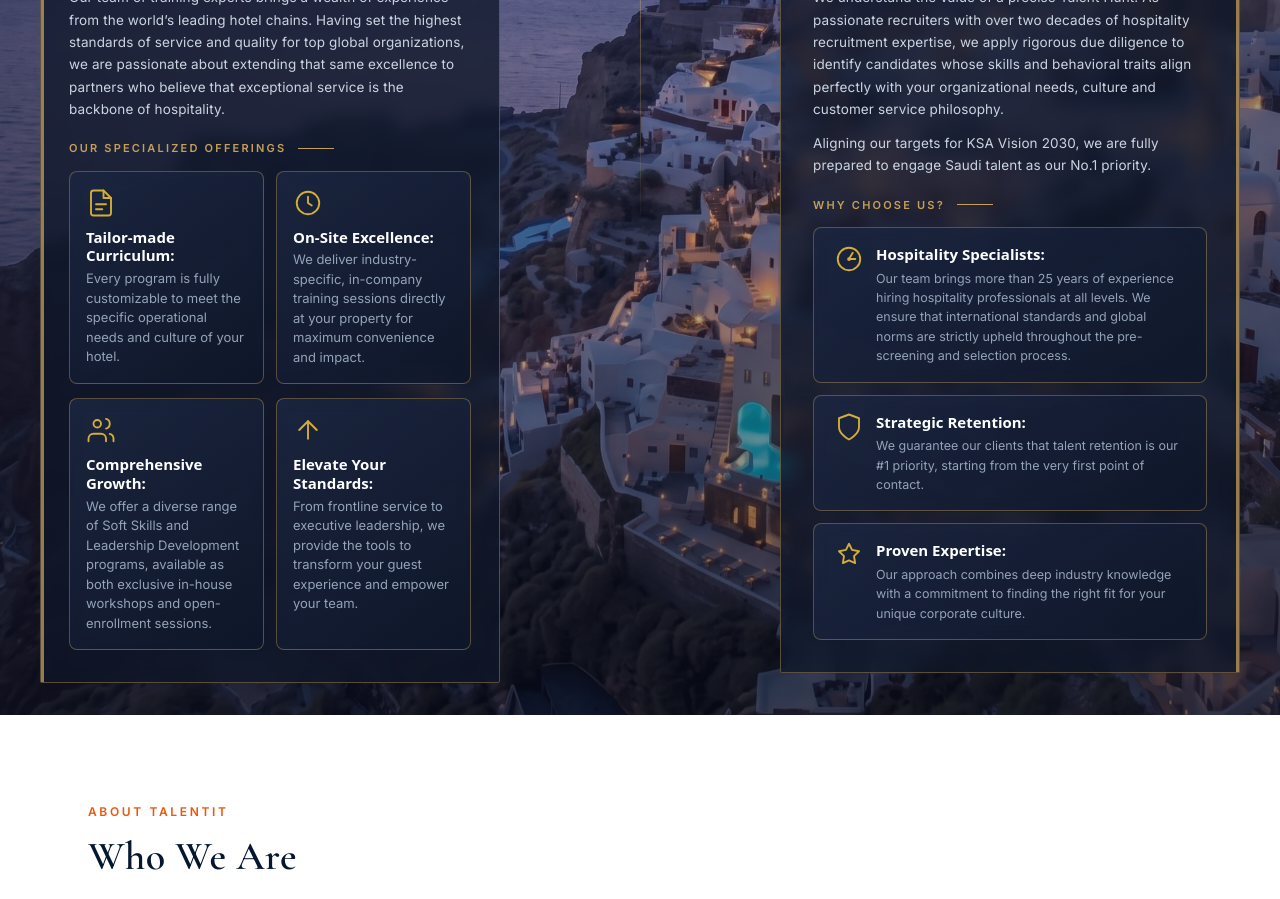
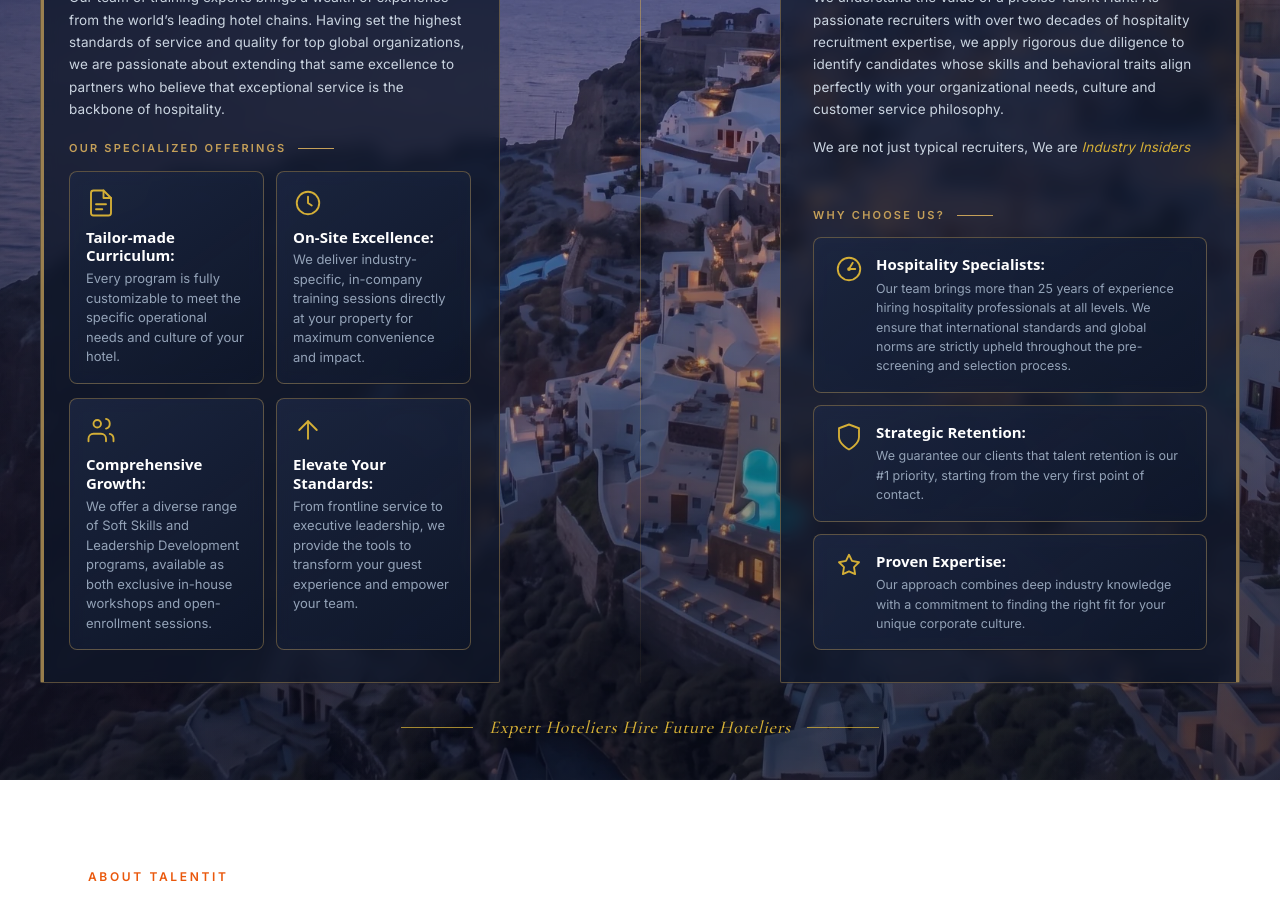
Before and after one commit to abdulrehmansajid-dev/TalenTiT-Website, a React (Vite) app: page / in a window 1280 px wide. Shown: the part 520-1419 px from the top of the page. Built offline with nearby package versions, Linux system fonts and the light colour scheme.

Commit message:
Hero refinements

```diff
--- a/src/components/Hero.jsx
+++ b/src/components/Hero.jsx
@@ -322,10 +322,10 @@ export default function Hero() {
           <span className="hidden h-px w-[96px] bg-[#D4AF37]/85 sm:block" />
         </div>
 
-        <div className="grid grid-cols-1 items-start gap-8 xl:grid-cols-[minmax(0,1.15fr)_minmax(180px,0.7fr)_minmax(0,1.15fr)] xl:gap-0 2xl:grid-cols-[minmax(0,1fr)_minmax(320px,0.72fr)_minmax(0,1fr)]">
+        <div className="grid grid-cols-1 items-stretch gap-8 xl:grid-cols-[minmax(0,1.15fr)_minmax(180px,0.7fr)_minmax(0,1.15fr)] xl:gap-0 2xl:grid-cols-[minmax(0,1fr)_minmax(320px,0.72fr)_minmax(0,1fr)]">
           <article
             id="hospitality-training"
-            className="relative min-w-0 px-6 pb-7 pt-7 sm:px-7 sm:pb-8 sm:pt-9"
+            className="relative flex h-full min-w-0 flex-col px-6 pb-7 pt-7 sm:px-7 sm:pb-8 sm:pt-9"
             style={panelStyle}
           >
             <span className="pointer-events-none absolute inset-y-0 left-0 w-[3px] bg-[#C5A059]/75" />
@@ -344,17 +344,19 @@ export default function Hero() {
               Our team of training experts brings a wealth of experience from the world’s leading hotel chains. Having set the highest standards of service and quality for top global organizations, we are passionate about extending that same excellence to partners who believe that exceptional service is the backbone of hospitality.
             </p>
 
+            <div className="mt-auto">
               <SectionLabel>Our Specialized Offerings</SectionLabel>
               <div className="mt-3.5 grid grid-cols-1 gap-x-3 gap-y-3.5 sm:grid-cols-2">
                 {trainingOfferings.map((item) => (
                   <TrainingCard key={item.title} {...item} />
                 ))}
               </div>
+            </div>
           </article>
 
-          <div className="relative hidden min-w-0 xl:flex justify-center">
+          <div className="relative hidden min-w-0 self-stretch xl:flex justify-center">
             <div
-              className="mt-2 h-[400px] w-px"
+              className="mt-2 h-[calc(100%-0.5rem)] w-px"
               style={{
                 background:
                   'linear-gradient(to bottom, rgba(197,160,89,.75), rgba(197,160,89,.05))',
@@ -364,7 +366,7 @@ export default function Hero() {
 
           <article
             id="talent-hunt"
-            className="relative min-w-0 px-6 pb-7 pt-7 sm:px-8 sm:pb-8 sm:pt-9"
+            className="relative flex h-full min-w-0 flex-col px-6 pb-7 pt-7 sm:px-8 sm:pb-8 sm:pt-9"
             style={panelStyle}
           >
             <span className="pointer-events-none absolute inset-y-0 right-0 w-[3px] bg-[#C5A059]/75" />
@@ -382,17 +384,28 @@ export default function Hero() {
             <p className="mt-5 text-[13.5px] font-normal leading-[1.65] tracking-[0.01em] text-[#CBD5E1]">
               We understand the value of a precise Talent Hunt. As passionate recruiters with over two decades of hospitality recruitment expertise, we apply rigorous due diligence to identify candidates whose skills and behavioral traits align perfectly with your organizational needs, culture and customer service philosophy.
             </p>
-            <p className="mt-3 text-[13.5px] font-normal leading-[1.65] tracking-[0.01em] text-[#CBD5E1]">
-              Aligning our targets for KSA Vision 2030, we are fully prepared to engage Saudi talent as our No.1 priority.
+            <p className="mt-4 text-[13.5px] font-normal leading-[1.65] tracking-[0.01em] text-[#CBD5E1]">
+              We are not just typical recruiters, We are{' '}
+              <span className="italic text-[#D4AF37]">Industry Insiders</span>
             </p>
 
+            <div className="mt-auto">
               <SectionLabel>Why Choose Us?</SectionLabel>
               <div className="mt-3.5 flex flex-col gap-3">
                 {talentBenefits.map((item) => (
                   <TalentCard key={item.title} {...item} />
                 ))}
               </div>
+            </div>
           </article>
+        </div>
+
+        <div className="mt-8 mb-2 flex items-center justify-center gap-4">
+          <span className="hidden h-px w-[72px] bg-[#D4AF37]/75 sm:block" />
+          <p className="text-center text-[20px] font-medium italic leading-snug tracking-[0.04em] text-[#D4AF37] [font-family:'Cormorant_Garamond',Georgia,serif] drop-shadow-[0_1px_1px_rgba(0,0,0,0.28)] sm:text-[18px]">
+            Expert Hoteliers Hire Future Hoteliers
+          </p>
+          <span className="hidden h-px w-[72px] bg-[#D4AF37]/75 sm:block" />
         </div>
       </div>
     </section>
```
Lines whose indentation alone changed are shown as unchanged.
